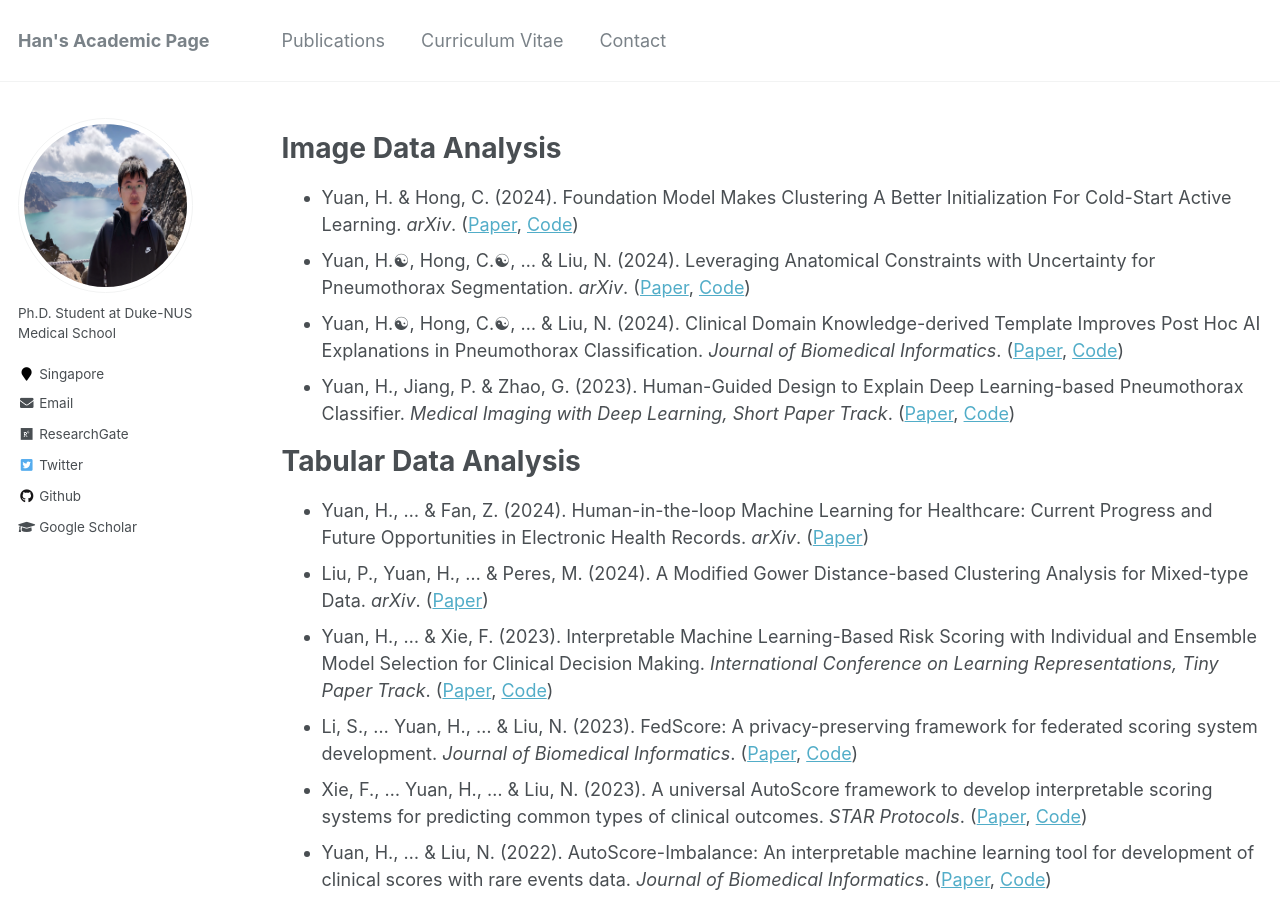
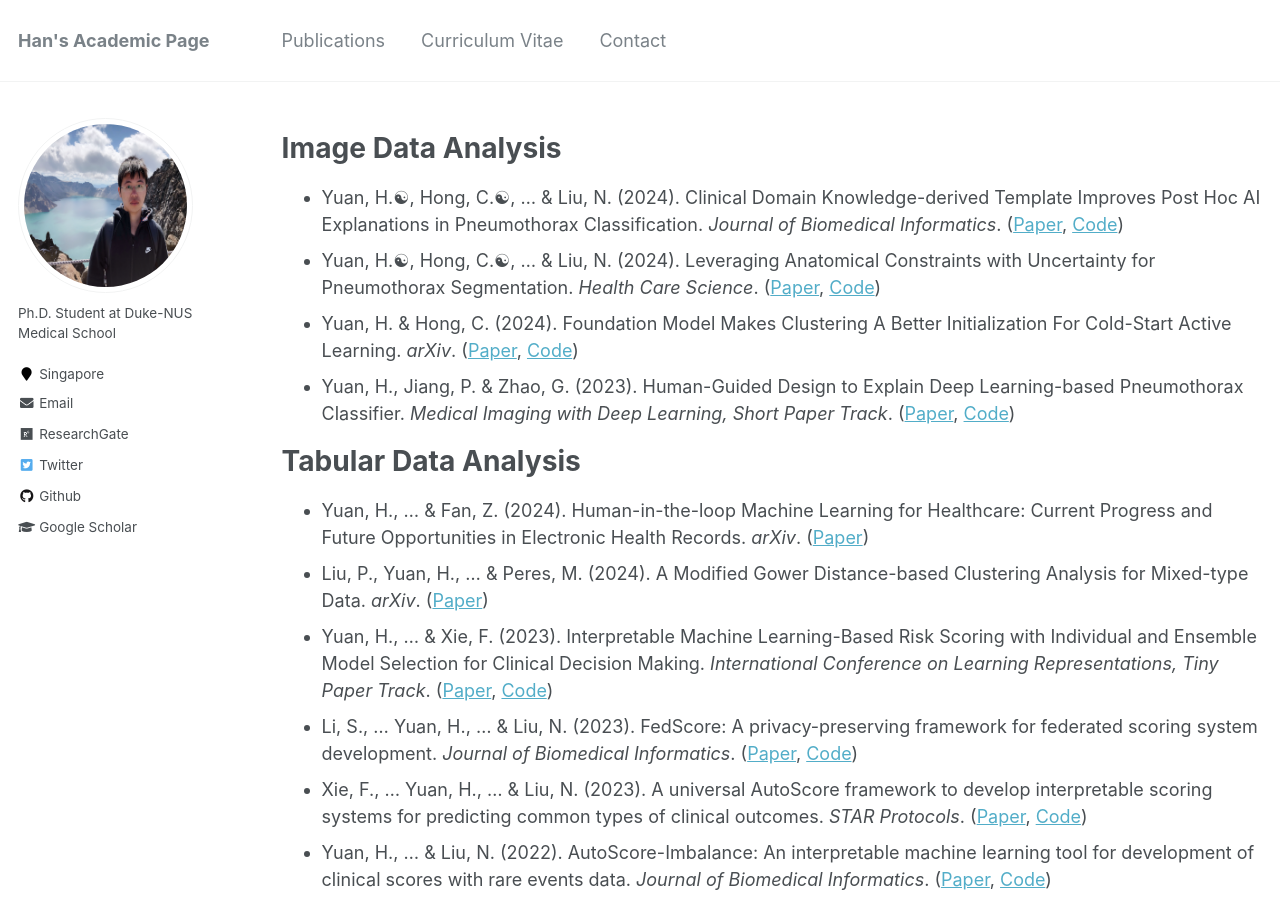
Before and after one commit to Han-Yuan-Med/Han-Yuan-Med.github.io, a Jekyll site: the page built from _pages/publications.md, in a window 1280 px wide and 900 px high. Built offline with Jekyll 4.4.1, drawn with Linux system fonts in a browser that asks for light colours.

Commit message:
Update publications.md

```diff
--- a/_pages/publications.md
+++ b/_pages/publications.md
@@ -5,9 +5,9 @@
 author_profile: true
 ---
 # Image Data Analysis
+* Yuan, H.☯︎, Hong, C.☯︎, ... & Liu, N. (2024). Clinical Domain Knowledge-derived Template Improves Post Hoc AI Explanations in Pneumothorax Classification. *Journal of Biomedical Informatics*. ([Paper](http://han-yuan-med.github.io/files/.pdf), [Code](https://github.com/Han-Yuan-Med/template-explanation))
+* Yuan, H.☯︎, Hong, C.☯︎, ... & Liu, N. (2024). Leveraging Anatomical Constraints with Uncertainty for Pneumothorax Segmentation. *Health Care Science*. ([Paper](http://han-yuan-med.github.io/files/.pdf), [Code](https://github.com/Han-Yuan-Med/constrained-learning))
 * Yuan, H. & Hong, C. (2024). Foundation Model Makes Clustering A Better Initialization For Cold-Start Active Learning. *arXiv*. ([Paper](http://han-yuan-med.github.io/files/Foundation Model Makes Clustering A Better Initialization For Cold-Start Active Learning.pdf), [Code](https://github.com/Han-Yuan-Med/foundation-model))
-* Yuan, H.☯︎, Hong, C.☯︎, ... & Liu, N. (2024). Leveraging Anatomical Constraints with Uncertainty for Pneumothorax Segmentation. *arXiv*. ([Paper](http://han-yuan-med.github.io/files/.pdf), [Code](https://github.com/Han-Yuan-Med/constrained-learning))
-* Yuan, H.☯︎, Hong, C.☯︎, ... & Liu, N. (2024). Clinical Domain Knowledge-derived Template Improves Post Hoc AI Explanations in Pneumothorax Classification. *Journal of Biomedical Informatics*. ([Paper](http://han-yuan-med.github.io/files/.pdf), [Code](https://github.com/Han-Yuan-Med/template-explanation))
 * Yuan, H., Jiang, P. & Zhao, G. (2023). Human-Guided Design to Explain Deep Learning-based Pneumothorax Classifier. *Medical Imaging with Deep Learning, Short Paper Track*. ([Paper](http://han-yuan-med.github.io/files/Human-Guided Design to Explain Deep Learning-based Pneumothorax Classifier.pdf), [Code](https://github.com/Han-Yuan-Med/template-explanation))
 
 # Tabular Data Analysis
```
